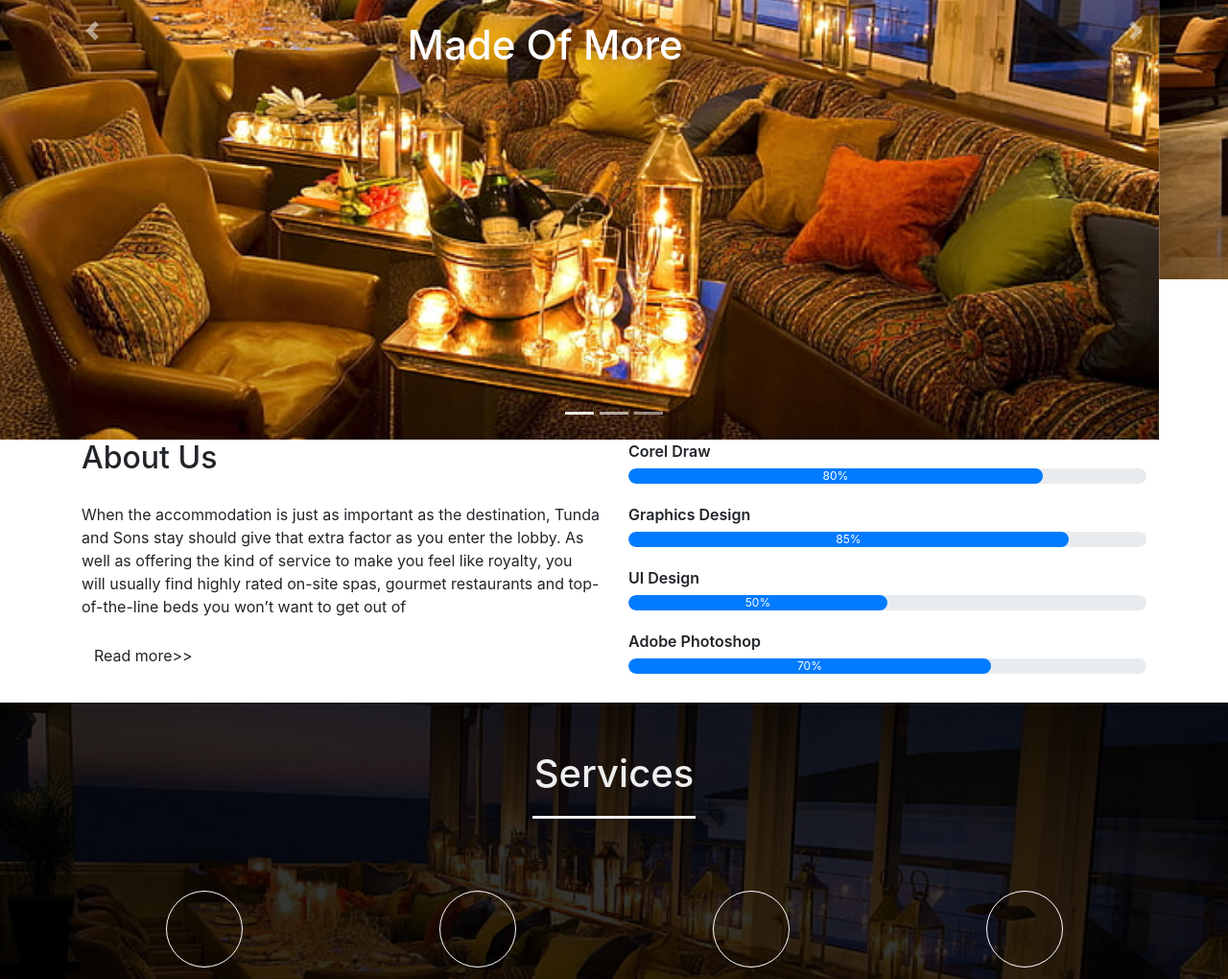
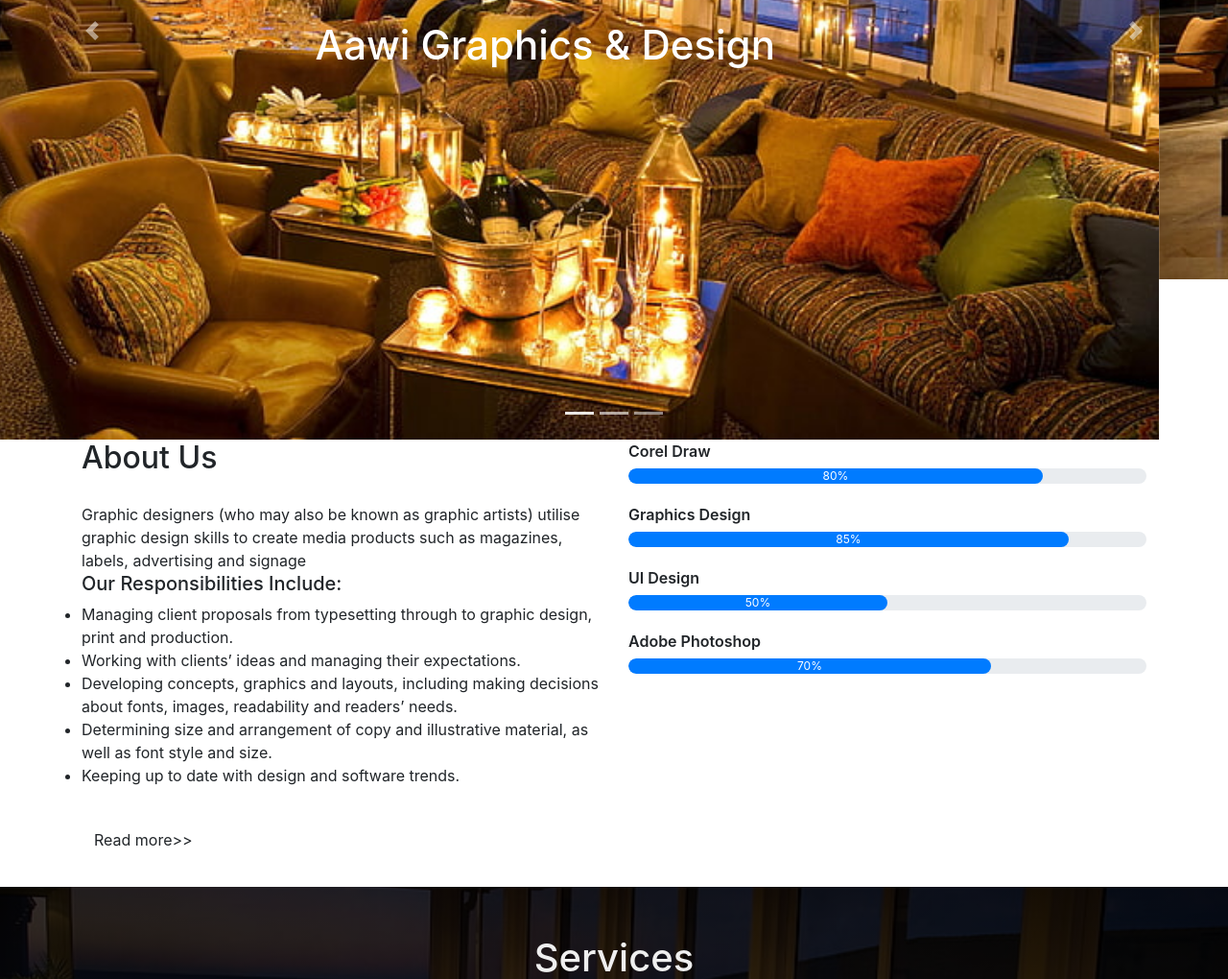
Before and after one commit to Latin98/Website, a plain HTML site: page index.html in a window 1280 px wide. Shown: the part 459-1479 px from the top of the page at 96% size. Drawn offline with nearby package versions, Linux system fonts and the light colour scheme.

Commit message:
Update index.html
juma work

```diff
--- a/index.html
+++ b/index.html
@@ -57,19 +57,19 @@
               <div class="carousel-item active">
                 <img class="d-block w-100" src="d1.jpg" alt="First slide">
                 <div class="carousel-caption">
-                    <h5>Made Of More</h5>
+                    <h5>Aawi Graphics & Design</h5>
                 </div>
               </div>
               <div class="carousel-item">
                 <img class="d-block w-100" src="d2.jpg" alt="Second slide">
                 <div class="carousel-caption">
-                    <h5>No Hard Feelings</h5>
+                    <h5>Awai Website for Graphics & Design</h5>
                 </div>
               </div>
               <div class="carousel-item">
                 <img class="d-block w-100" src="d3.jpg" alt="Third slide">
                 <div class="carousel-caption">
-                    <h5>Make More Money</h5>
+                    <h5>Make More Money Online With Pascal Juma</h5>
                 </div>
               </div>
             </div>
@@ -90,11 +90,20 @@
             <div class="col-md-6">
                 <h2>About Us</h2>
                 <div class="about-content">
-                    When the accommodation is just as important as the destination,
-                     Tunda and Sons stay should give that extra factor as you enter the lobby.
-                     As well as offering the kind of service to make you feel like royalty,
-                     you will usually find highly rated on-site spas, gourmet restaurants and
-                      top-of-the-line beds you won’t want to get out of
+                    Graphic designers (who may also be known as graphic artists) utilise graphic design
+                     skills to create media products such as magazines, labels, advertising and signage
+                     <h5>Our Responsibilities Include:</h5>
+                     <ul>
+                        <li>Managing client proposals from typesetting through to graphic design, print and production.</li>
+                        <li>Working with clients’ ideas and managing their expectations.</li>
+                        <li>Developing concepts, graphics and layouts, including making decisions
+                            about fonts, images, readability and readers’ needs.</li>
+                        <li>Determining size and arrangement of copy and illustrative material, as well as font style and size.</li>
+                        <li>Keeping up to date with design and software trends.</li>
+                     </ul>
+
+
+
                 </div>
                 <buttom type="buttom"class="btn btn primary">Read more>>
                 </buttom>
```
